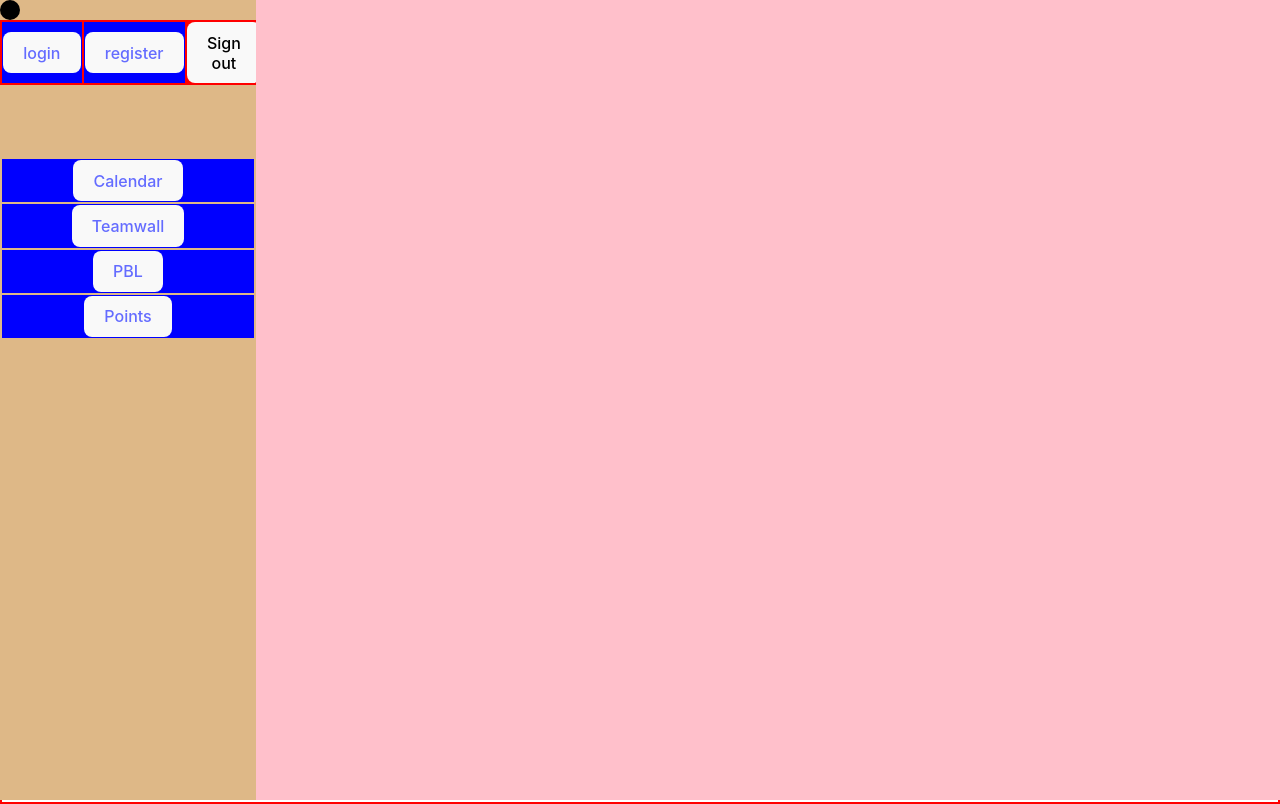
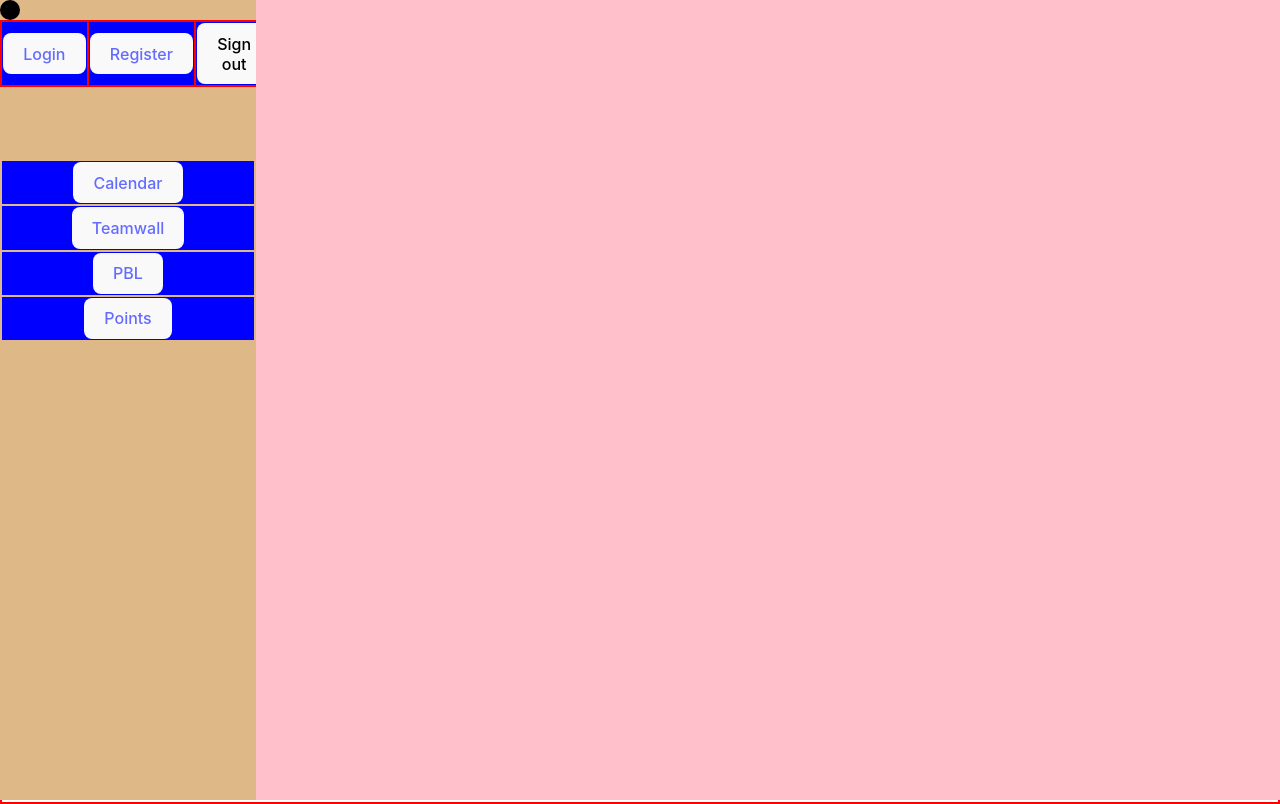
Before and after one commit to leongroth/Grouper, a React (Vite) app: page / in a window 1280 px wide. Built offline with nearby package versions, Linux system fonts and the light colour scheme; no server answers.

Commit message:
Update App.jsx

```diff
--- a/src/App.jsx
+++ b/src/App.jsx
@@ -45,15 +45,17 @@ function App() {
         <tr>
           <td className='contenttest'>
             <button>
-              <a href={'/login'}>login</a>
+              <a href={'/login'}>Login</a>
             </button>
           </td>
           <td className='contenttest'>
             <button>
-                <a href={'/signup'}>register</a>
+                <a href={'/signup'}>Register</a>
             </button>
+          </td >
+          <td className='contenttest'>
+          <button onClick={logout}>Sign out</button>
           </td>
-          <button onClick={logout}>Sign out</button>
         </tr>
       </table>
 
```
